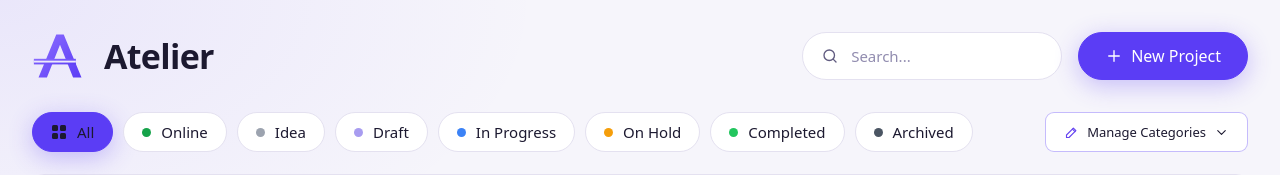
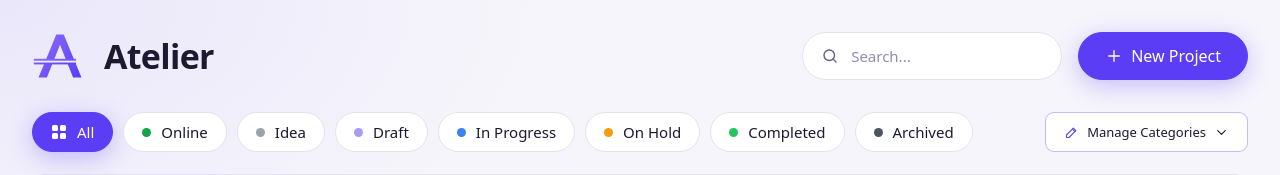
Before and after one commit to realjck/atelier, a React (Vite) app: page / in a window 1280 px wide. Shown: the top 175 px of the page. Built offline with nearby package versions, Linux system fonts and the light colour scheme.

Commit message:
fix: white text on selected filter chips in light mode

```diff
--- a/src/styles/app.css
+++ b/src/styles/app.css
@@ -295,6 +295,7 @@ button {
 .chip[aria-pressed="true"] {
   background: var(--accent);
   border-color: var(--accent);
+  color: var(--on-accent);
   box-shadow: var(--glow);
 }
 
```
